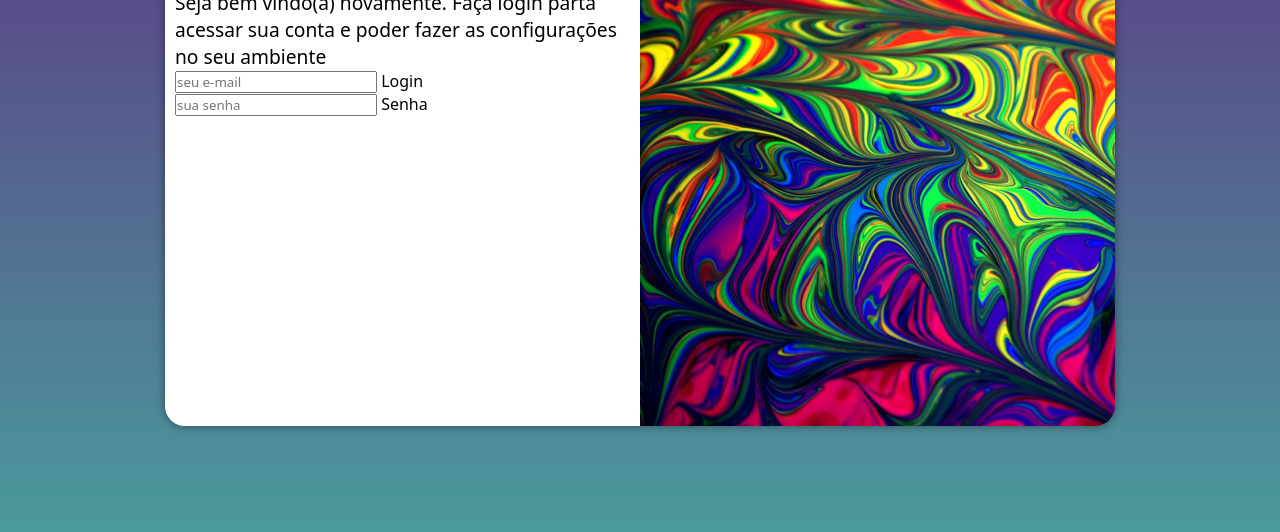
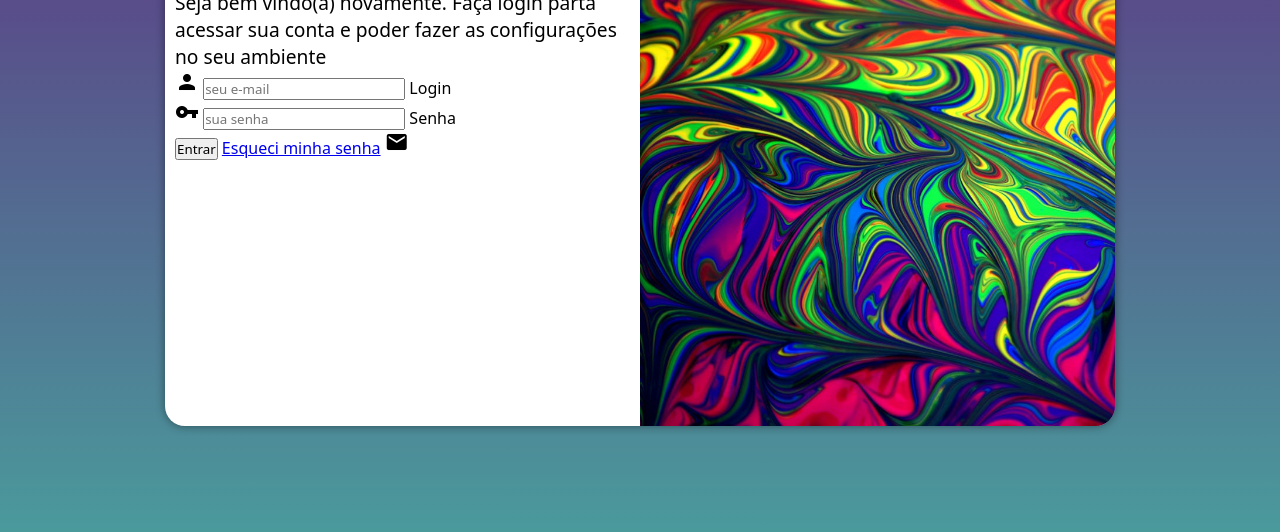
Before and after one commit to gabrielbaum/Projeto-Login, a plain HTML site: page index.html in a window 1280 px wide. Shown: the part 224-756 px from the top of the page. Drawn offline with Linux system fonts and the light colour scheme.

Commit message:
adicionei formulário

```diff
--- a/estilos/media-query.css
+++ b/estilos/media-query.css
@@ -31,7 +31,7 @@ Grandes: acima de 1200px
     }
     section#login > div#formulario {
         float: right;
-        width: 70%;
+        width: 60%;
     }
 }
 
--- a/estilos/style.css
+++ b/estilos/style.css
@@ -39,7 +39,7 @@ section#login{
     transform: translate(-50%,-50%);
 
     background-color: white;
-    width: 250px;
+    width: 260px;
     height: 500px;
     border-radius: 20px;
     overflow: hidden;
--- a/index.html
+++ b/index.html
@@ -6,6 +6,8 @@
     <title>Login</title>
     <link rel="stylesheet" href="estilos/style.css">
     <link rel="stylesheet" href="estilos/media-query.css">
+    <link href="https://fonts.googleapis.com/icon?family=Material+Icons"
+      rel="stylesheet">
 </head>
 <body>
     <main>
@@ -26,20 +28,24 @@
                 <p>Seja bem vindo(a) novamente. Faça login parta acessar sua conta e poder fazer as configurações no seu ambiente</p>
 
 
-                <form action="login.php" method="post">
+                <form action="login.php" method="post" autocomplete="on">
 
                     <div class="campo">
-
-                        <input type="email" name="login" id="ilogin" placeholder="seu e-mail">
+                       <span class="material-icons">person</span>
+                        <input type="email" name="login" id="ilogin" placeholder="seu e-mail" autocomplete="email" required maxlength="30">
                         <label for="ilogin">Login</label>
 
                     </div>
 
                     <div class="campo">
+                        <span class="material-icons">vpn_key</span>
 
-                        <input type="password" name="senha" id="isenha" placeholder="sua senha">
+                        <input type="password" name="senha" id="isenha" placeholder="sua senha" autocomplete="current-password" required minlength="8" maxlength="20">
                         <label for="isenha">Senha</label>
                     </div>
+                        <input type="submit" value="Entrar">
+                        <a href="#">Esqueci minha senha</a>
+                        <span class="material-icons">mail</span>
 
                 </form>
             </div>
```
